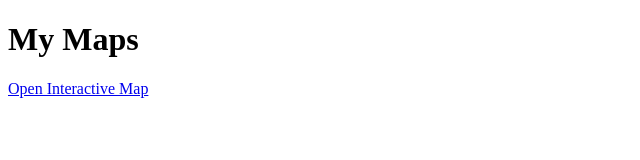
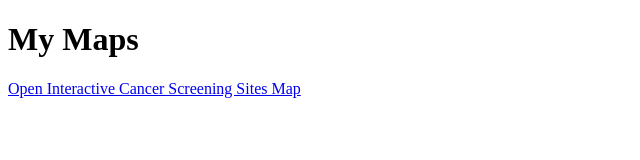
Before and after one commit to ELR738/shared_maps, a plain HTML site: page index.html in a window 1280 px wide. Shown: the whole page, without its empty margins (0-640 px from the left). Drawn offline with Linux system fonts and the light colour scheme.

Commit message:
Update link to cancer screening sites map

```diff
--- a/index.html
+++ b/index.html
@@ -7,7 +7,7 @@
     <h1>My Maps</h1>
 
     <p>
-        <a href="map.html">Open Interactive Map</a>
+        <a href="breast_lung_screen_sites.html">Open Interactive Cancer Screening Sites Map</a>
     </p>
 </body>
 </html>
```
